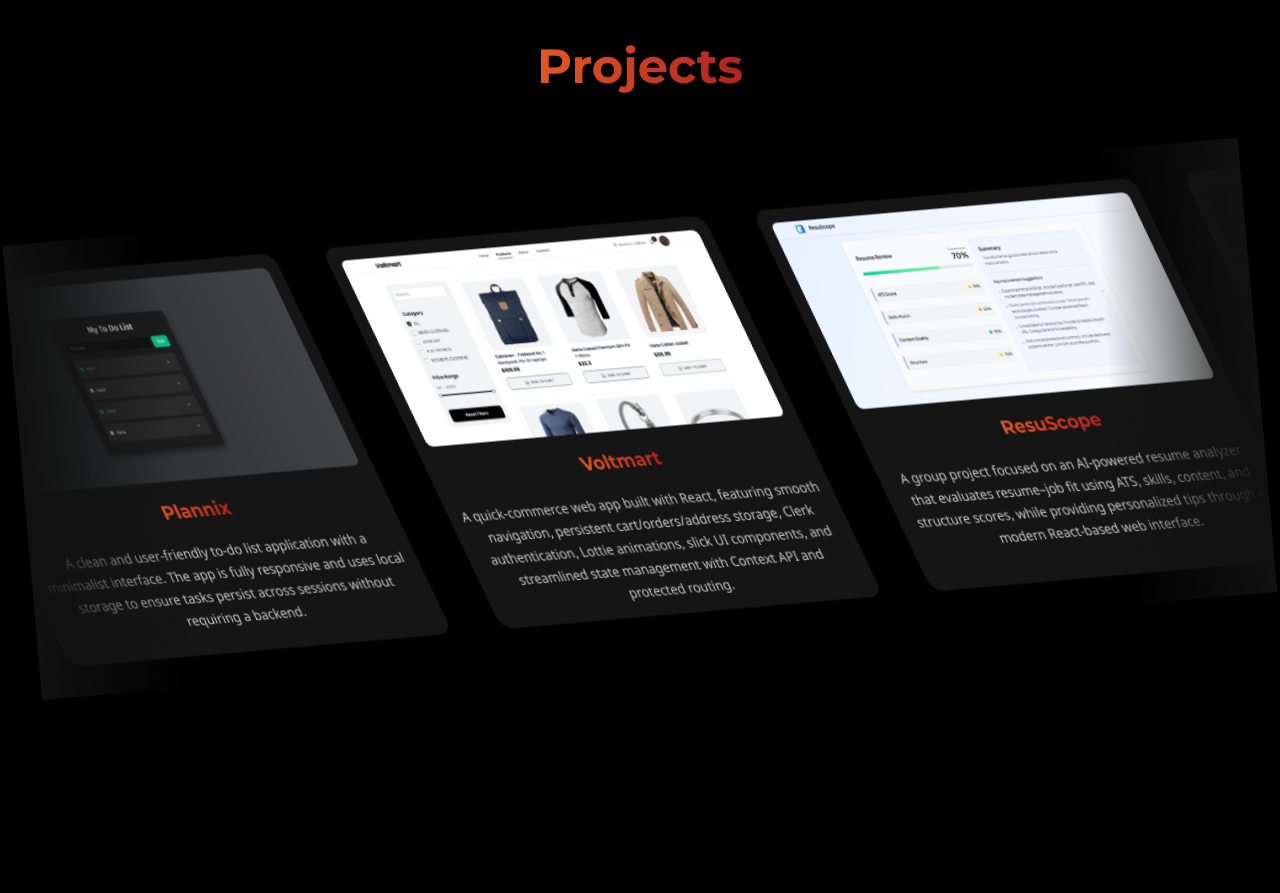
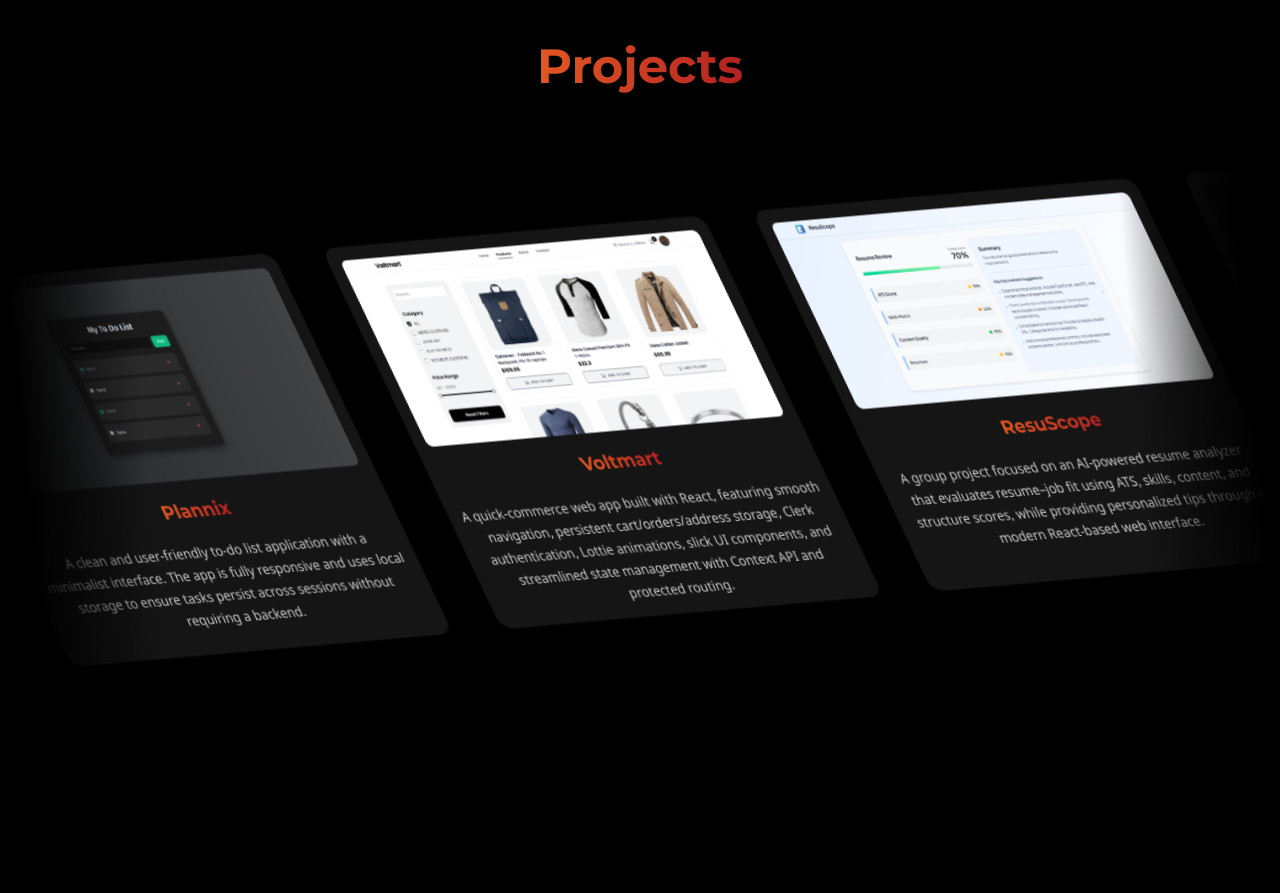
Before and after one commit to Pranjal-Sahu21/portfolio-website, a React (Vite) app: page / in a window 1280 px wide. Shown: the part 2500-3393 px from the top of the page. Built offline with nearby package versions, Linux system fonts and the light colour scheme.

Commit message:
Marquee issue resolved

```diff
--- a/src/App.jsx
+++ b/src/App.jsx
@@ -6,7 +6,6 @@ import Skills from "./Skills";
 import Projects from "./Projects";
 import Contact from "./Contact";
 import Footer from "./Footer";
-import ParticleBackground from "./ParticleBackground";
 import Lenis from "lenis";
 import "lenis/dist/lenis.css";
 import "./style.css";
--- a/src/style.css
+++ b/src/style.css
@@ -1311,7 +1311,7 @@ nav {
   content: "";
   position: absolute;
   top: 0;
-  width: 12%;
+  width: 10%;
   height: 100%;
   z-index: 2;
   pointer-events: none;
@@ -1321,8 +1321,8 @@ nav {
   left: 0;
   background: linear-gradient(
     to right,
-    rgba(17, 17, 17, 1),
-    rgba(17, 17, 17, 0)
+    rgb(0, 0, 0),
+    rgba(0, 0, 0, 0)
   );
 }
 
@@ -1330,8 +1330,8 @@ nav {
   right: 0;
   background: linear-gradient(
     to left,
-    rgba(17, 17, 17, 1),
-    rgba(17, 17, 17, 0)
+    rgb(0, 0, 0),
+    rgba(0, 0, 0, 0)
   );
 }
 
@@ -1695,6 +1695,7 @@ select:-moz-autofill {
   height: 430px;
   align-self: flex-start;
   padding: 1rem;
+  background: rgba(24, 24, 24, 0.65);
 }
 
 .slick-slide {
```
